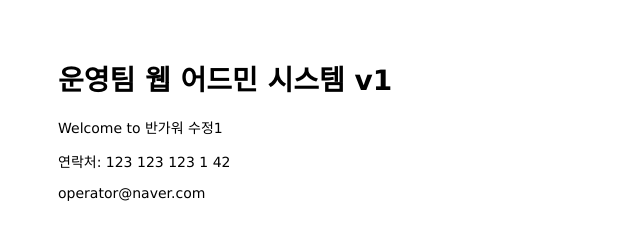
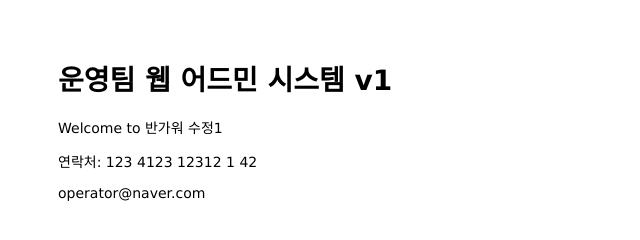
Before and after one commit to WithFortuna/mastering-git-github, a website: page public/index.html in a window 1280 px wide. Shown: the full height of the page, 0-640 px from the left. Drawn offline with Linux system fonts and the light colour scheme.

Commit message:
change content in main page

```diff
--- a/public/index.html
+++ b/public/index.html
@@ -12,7 +12,7 @@
 </body>
 
 <footer>
-  <p>연락처: 123 123 123 1 42</p>
+  <p>연락처: 123 4123 12312 1 42</p>
   <p>operator@naver.com</p>
 </footer>
 
```
